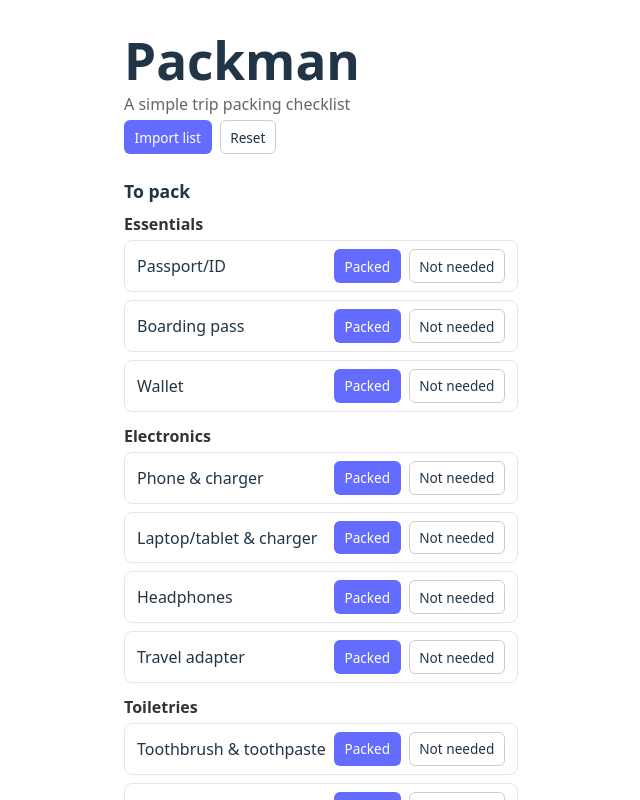
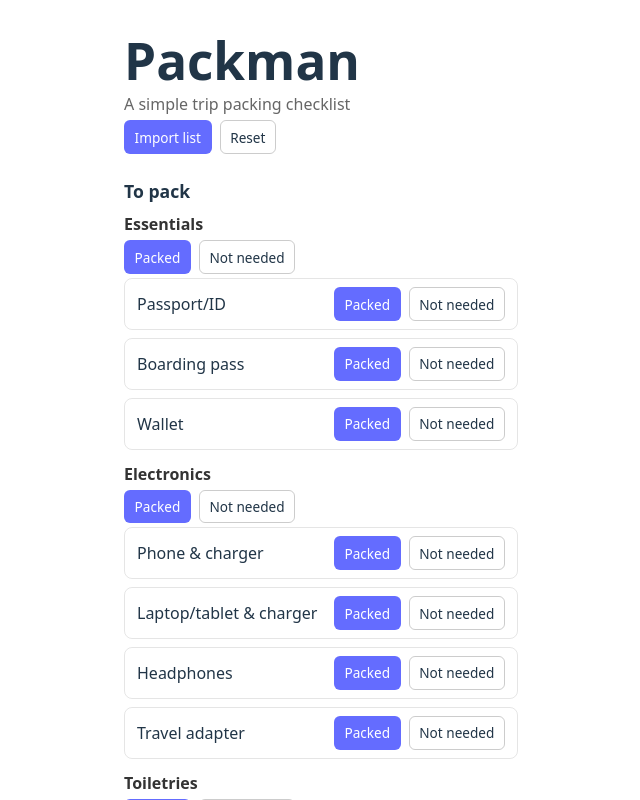
Before and after one commit to michal-mally/packman, a React (Vite) app: page / in a window 1280 px wide. Shown: the top 800 px of the page, without its empty margins (319-959 px from the left). Built offline with nearby package versions, Linux system fonts and the light colour scheme.

Commit message:
Ability to mark a whole list.

```diff
--- a/src/App.tsx
+++ b/src/App.tsx
@@ -143,23 +143,31 @@ function App() {
     }
   }, [items])
 
-  const groupedDefault = useMemo(() => {
+  const groupByCategory = (arr: Item[]) => {
     const m = new Map<string, Item[]>()
-    for (const it of lists.default) {
+    for (const it of arr) {
       const cat = it.category ?? categorize(it.name)
-      const arr = m.get(cat) ?? []
-      arr.push(it)
-      m.set(cat, arr)
+      const list = m.get(cat) ?? []
+      list.push(it)
+      m.set(cat, list)
     }
     return m
-  }, [lists.default])
+  }
 
-  const orderedDefaultCategories = useMemo(() => {
-    const present = Array.from(groupedDefault.keys())
+  const groupedDefault = useMemo(() => groupByCategory(lists.default), [lists.default])
+  const groupedPacked = useMemo(() => groupByCategory(lists.packed), [lists.packed])
+  const groupedNotNeeded = useMemo(() => groupByCategory(lists.notNeeded), [lists.notNeeded])
+
+  const orderedCategories = (m: Map<string, Item[]>) => {
+    const present = Array.from(m.keys())
     const ordered = CATEGORY_ORDER.filter((c) => present.includes(c as string)) as string[]
     const others = present.filter((c) => !CATEGORY_ORDER.includes(c as any))
     return [...ordered, ...others]
-  }, [groupedDefault])
+  }
+
+  const orderedDefaultCategories = useMemo(() => orderedCategories(groupedDefault), [groupedDefault])
+  const orderedPackedCategories = useMemo(() => orderedCategories(groupedPacked), [groupedPacked])
+  const orderedNotNeededCategories = useMemo(() => orderedCategories(groupedNotNeeded), [groupedNotNeeded])
 
   useEffect(() => {
     try {
@@ -169,6 +177,10 @@ function App() {
 
   const setStatus = (id: string, status: ItemStatus) => {
     setItems((prev) => prev.map((it) => (it.id === id ? { ...it, status } : it)))
+  }
+
+  const setGroupStatus = (category: string, status: ItemStatus) => {
+    setItems((prev) => prev.map((it) => ( (it.category ?? categorize(it.name)) === category ? { ...it, status } : it)))
   }
 
   const restore = (id: string) => setStatus(id, 'default')
@@ -228,6 +240,24 @@ function App() {
           {orderedDefaultCategories.map((cat) => (
             <div key={cat} className="group">
               <h3 className="group-title">{cat}</h3>
+              <div className="actions" style={{ margin: '0.25rem 0' }}>
+                <button
+                  className="btn small"
+                  onClick={() => setGroupStatus(cat, 'packed')}
+                  aria-label={`Mark all items in ${cat} as packed`}
+                  disabled={!!animating}
+                >
+                  Packed
+                </button>
+                <button
+                  className="btn small ghost"
+                  onClick={() => setGroupStatus(cat, 'not-needed')}
+                  aria-label={`Mark all items in ${cat} as not needed`}
+                  disabled={!!animating}
+                >
+                  Not needed
+                </button>
+              </div>
               <ul className="items">
                 {groupedDefault.get(cat)!.map((item) => {
                   const isAnimating = animating?.id === item.id
@@ -268,8 +298,11 @@ function App() {
         <section className="column">
           <h2>Packed</h2>
           {lists.packed.length === 0 && <p className="empty">No items packed yet.</p>}
+          {orderedPackedCategories.map((cat) => (
+            <div key={cat} className="group">
+              <h3 className="group-title">{cat}</h3>
               <ul className="items">
-            {lists.packed.map((item) => (
+                {groupedPacked.get(cat)!.map((item) => (
                   <li key={item.id} className="item crossed">
                     <span className="title">{item.name}</span>
                     <div className="actions">
@@ -284,6 +317,8 @@ function App() {
                   </li>
                 ))}
               </ul>
+            </div>
+          ))}
         </section>
 
         <section className="column">
@@ -291,8 +326,11 @@ function App() {
           {lists.notNeeded.length === 0 && (
             <p className="empty">Everything might be useful!</p>
           )}
+          {orderedNotNeededCategories.map((cat) => (
+            <div key={cat} className="group">
+              <h3 className="group-title">{cat}</h3>
               <ul className="items">
-            {lists.notNeeded.map((item) => (
+                {groupedNotNeeded.get(cat)!.map((item) => (
                   <li key={item.id} className="item crossed dim">
                     <span className="title">{item.name}</span>
                     <div className="actions">
@@ -307,6 +345,8 @@ function App() {
                   </li>
                 ))}
               </ul>
+            </div>
+          ))}
         </section>
       </main>
     </div>
```
Lines whose indentation alone changed are shown as unchanged.
